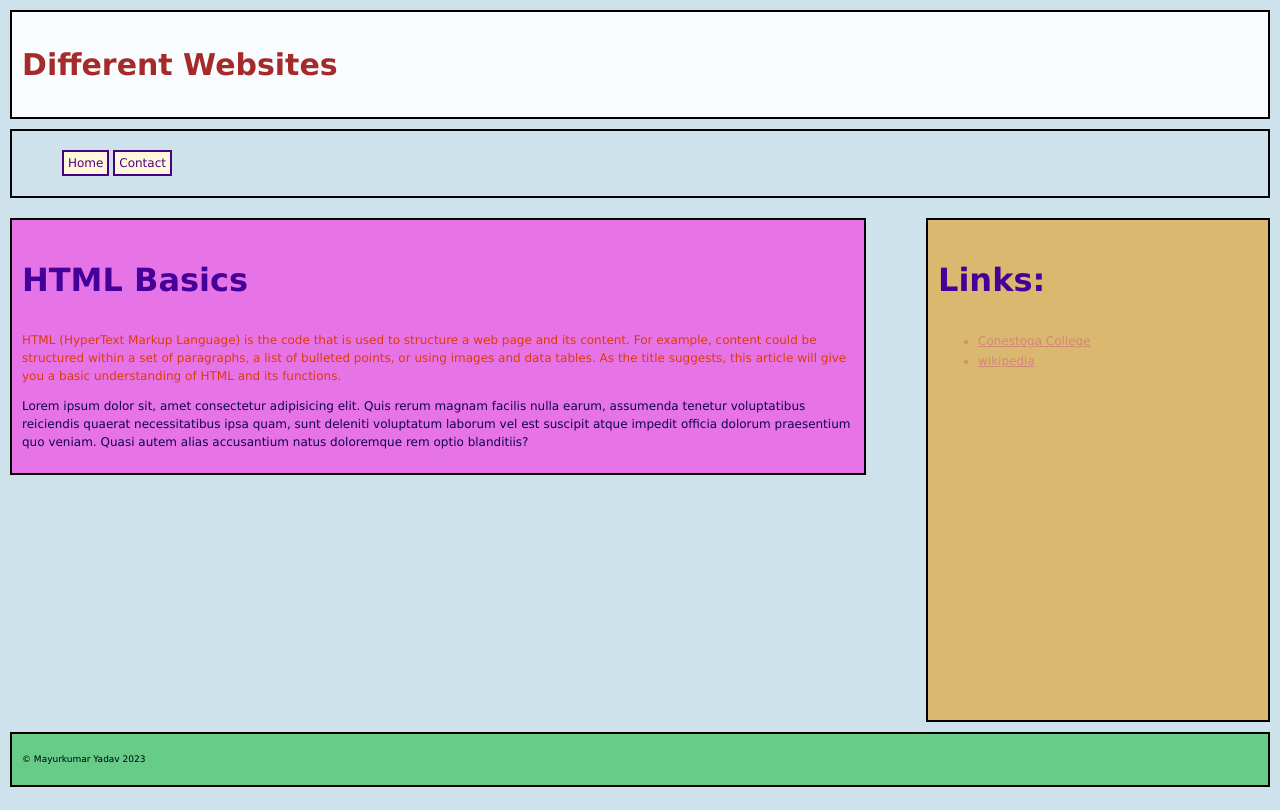
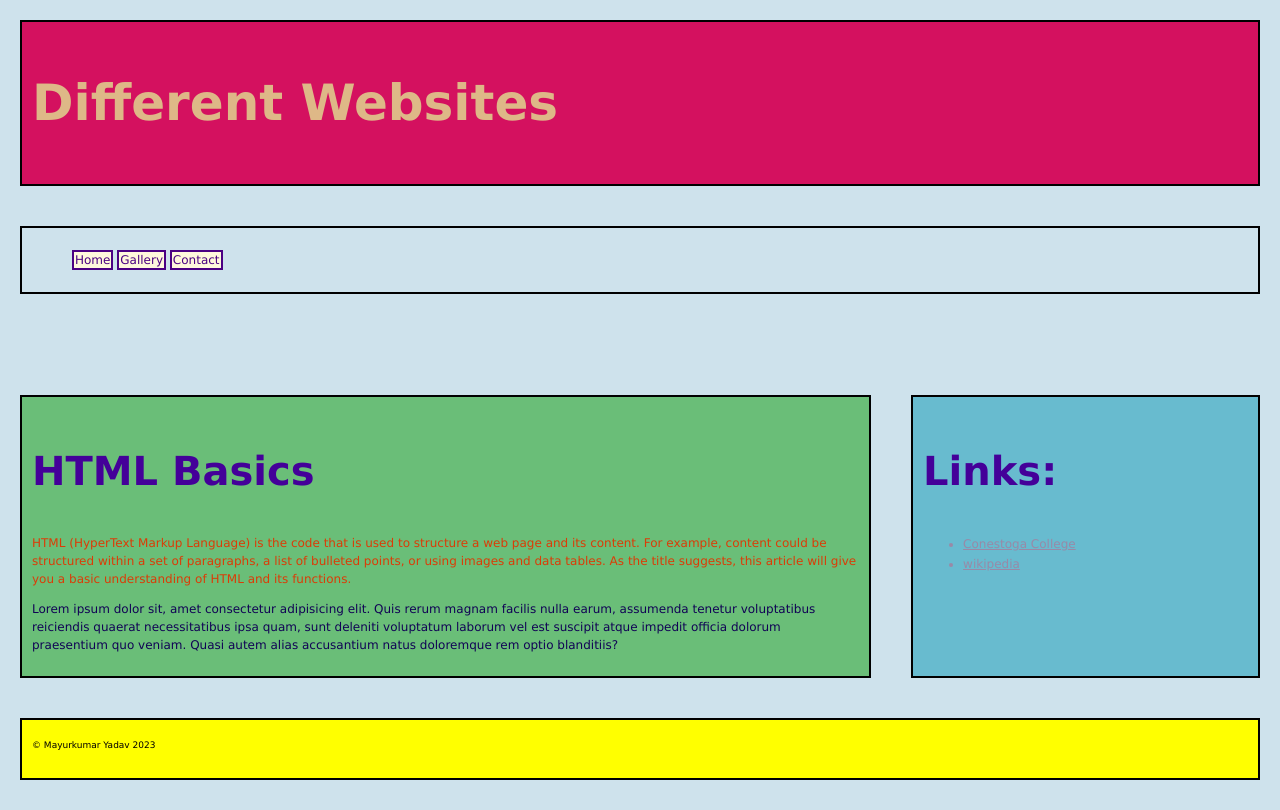
Before and after one commit to mayur-772/Assignment2004, a plain HTML site: page index.html in a window 1280 px wide. Drawn offline with Linux system fonts and the light colour scheme.

Commit message:
Inclass 5

```diff
--- a/css/style.css
+++ b/css/style.css
@@ -1,15 +1,22 @@
 /* Mayurkumar Yadav Student ID:8911436 */
+html
+{
+    font:normal normal normal 20px/1.5 Verdana,Arial,Helvetica,sans-serif;
+}
 body{
+
     font:normal normal normal 12px/1.5 Verdana,Arial,Helvetica,sans-serif;
     height: 100vh;
     width: 100vw;
     background-color:hsla(200, 45%, 81%, 0.7);
+    display:flex;
+    flex-direction: column;
 
 }
 h1
 {
-    color: brown;
-    font-size: 30px;
+    color: burlywood;
+    font-size: 2.5rem;
 }
 h2{
     font-size: 2rem;
@@ -26,7 +33,12 @@ aside a{
     color : rgba(200, 90, 127, 0.5);
 }
 header{
-    background-color: hsl(200, 99%, 99%);
+    background-color: hsl(336, 85%, 45%);
+    flex:1 10%;
+}
+nav
+{
+    flex:1 5% ;
 }
 nav ul li
 {
@@ -40,7 +52,7 @@ nav ul li a
     color: indigo;
     background-color:cornsilk;
     text-decoration: none;
-    padding: 4px;
+    padding: 1px;
 
 }
 nav ul li a:hover{
@@ -48,27 +60,34 @@ nav ul li a:hover{
     color: indigo;
     background-color: #f09;
 }
+section
+{
+    display: flex;
+    flex-direction: row;
+    flex: 4 8%;
+    flex-wrap: nowrap;
+    align-items: stretch;
+    justify-content: space-between;
+
+}
 main{
-    float: left;
-    width: 65vw;
-    background-color: hsl(300, 70%,68%);
-    height: auto;
+    flex: 2 1 70%;
+    background-color: hsl(130, 39%, 58%);
+
 }
 aside{
-    float: right;
-    width: 25vw;
-    background-color: hsl(400, 60%, 65%);
-    height: 60vh;
+   flex: 1 2 30%;
+   background-color: hsl(192, 52%, 61%);
 }
 footer{
-    clear: both;
-    background-color: hsl(500, 50%, 60%);
+    flex: 1 5%;
+    background-color: hsl(60, 100%, 50%);
 }
 aside a:hover{
     color: #f09;
 }
 .structural{
-    margin: 10px;
+    margin: 1rem;
     padding: 10px;
     border: 2px solid black;
 
@@ -85,7 +104,7 @@ form
 {
     border: 5px dashed darkblue;
 }
-input[type=text],input[type=email],input[type=submoit],select,option
+input[type=text],input[type=email],input[type=submit],select,option
 {
     display: block;
     width: 50%;
@@ -111,6 +130,38 @@ fieldset
 {
     border: none;
 }
+#gallery
+{
+    display: grid;
+    grid-template-columns:1fr 1fr ;
+    grid-template-rows: 1fr 1fr;
+
+}
+figure
+{
+    border:2px solid black ;
+}
+img
+{
+    width: 80%;
+    height: 80%;
+}
 footer p{
     font-size: .75em;
 }
+@media(max-width:1200px)
+{ html{
+    font-size: 15px;
+}
+}
+
+@media(max-width:600px)
+{
+    html{
+        font-size: 10px;
+    }
+    #gallery{
+        grid-template-columns: 1fr 1fr;
+        grid-template-rows: 1fr 1fr;
+    }
+}
--- a/index.html
+++ b/index.html
@@ -4,7 +4,7 @@
 <head>
     <meta charset="UTF-8">
     <meta name="viewport" content="width=device-width, initial-scale=1.0">
-    <title>In Class Task 4</title>
+    <title>In Class Task 5</title>
     <link rel="stylesheet" type="text/css" href="css/normalize.css">
     <link rel="stylesheet" type="text/css" href="css/style.css">
 </head>
@@ -19,13 +19,20 @@
         <ul>
             <li><a href="index.html">Home</a>
             </li>
+            <li>
+                <a href="gallery.html">Gallery</a>
+            </li>
             <li><a href="contact.html">Contact</a>
             </li>
 
         </ul>
 
     </nav>
+    <section>
 
+    </section>
+
+    <section>
         <main class="structural">
             <h2>HTML Basics</h2>
             <p id="para1">HTML (HyperText Markup Language) is the code that is used to structure a web page and its content. For example, content could be structured within a set of paragraphs, a list of bulleted points, or using images and data tables. As the title suggests, this article will give you a basic understanding of HTML and its functions.</p>
@@ -44,6 +51,10 @@
             </ul>
         </aside>
 
+    </section>
+
+
+
     <footer class="structural">
         <p>&copy Mayurkumar Yadav 2023</p>
 
```
Also changed, not shown: contact.html (+1 -1 lines), gallery.html (added, +67 -0 lines), images1/images/css.jpg (added), images1/images/git-github.png (added), images1/images/html.png (added), images1/images/vscode_background.jpg (added). Lines whose indentation alone changed are shown as unchanged.
